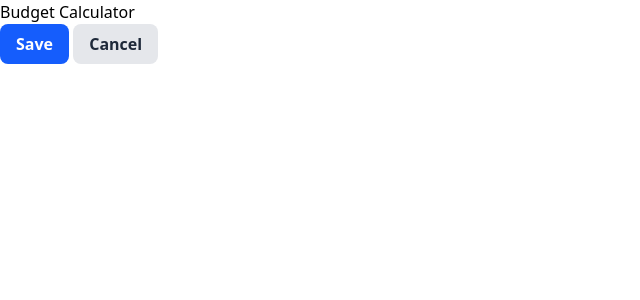
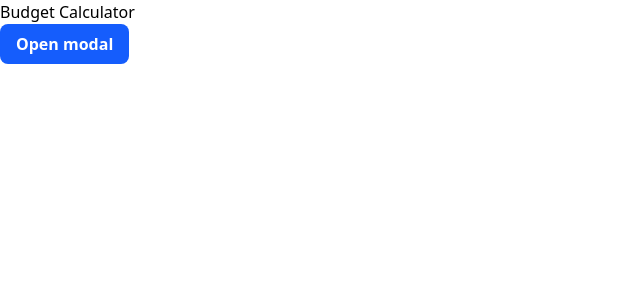
Before and after one commit to hackdanismo/budget-calculator, a SvelteKit app: page / in a window 1280 px wide. Shown: the top 300 px of the page, without its empty margins (0-640 px from the left). Built offline with nearby package versions, Linux system fonts and the light colour scheme.

Commit message:
feat: update page to add button and open the modal when clicked

```diff
--- a/src/lib/components/Modal.svelte
+++ b/src/lib/components/Modal.svelte
@@ -21,9 +21,9 @@
     }
 </script>
 
+<svelte:window on:keydown={handleKeydown} />
+
 {#if open}
-    <svelte:window on:keydown={handleKeydown} />
-
     <div
         class="fixed inset-0 z-40 flex items-center justify-center bg-black/50"
         on:click={handleOverlayClick}
--- a/src/routes/+page.svelte
+++ b/src/routes/+page.svelte
@@ -1,5 +1,8 @@
 <script lang="ts">
     import Button from "$lib/components/Button.svelte";
+    import Modal from "$lib/components/Modal.svelte";
+
+    let isModalOpen = false;
 
     function save() {
         alert("Saved");
@@ -8,5 +11,26 @@
 
 <h1>Budget Calculator</h1>
 
-<Button on:click={save}>Save</Button>
-<Button variant="secondary" on:click={() => alert("Cancelled")}>Cancel</Button>
+<Button
+    variant="primary"
+    on:click={() => (isModalOpen = true)}
+>
+    Open modal
+</Button>
+
+<Modal
+    open={isModalOpen}
+    on:close={() => (isModalOpen = false)}
+>
+    <div>
+        <Button
+            variant="secondary"
+            on:click={() => (isModalOpen = false)}
+        >
+            Cancel
+        </Button>
+    </div>
+</Modal>
+
+<!--<Button on:click={save}>Save</Button>-->
+<!--<Button variant="secondary" on:click={() => alert("Cancelled")}>Cancel</Button>-->
```
